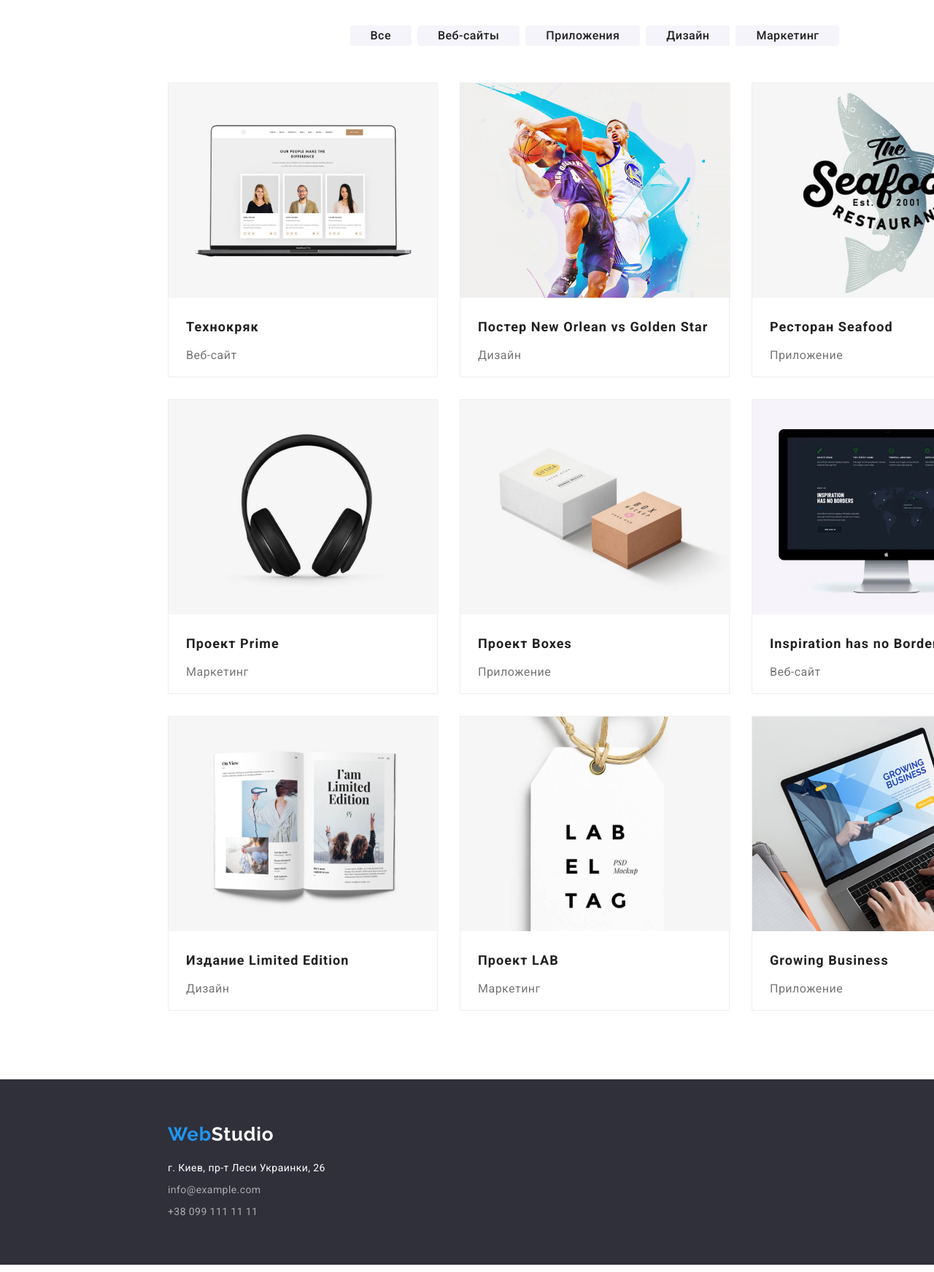
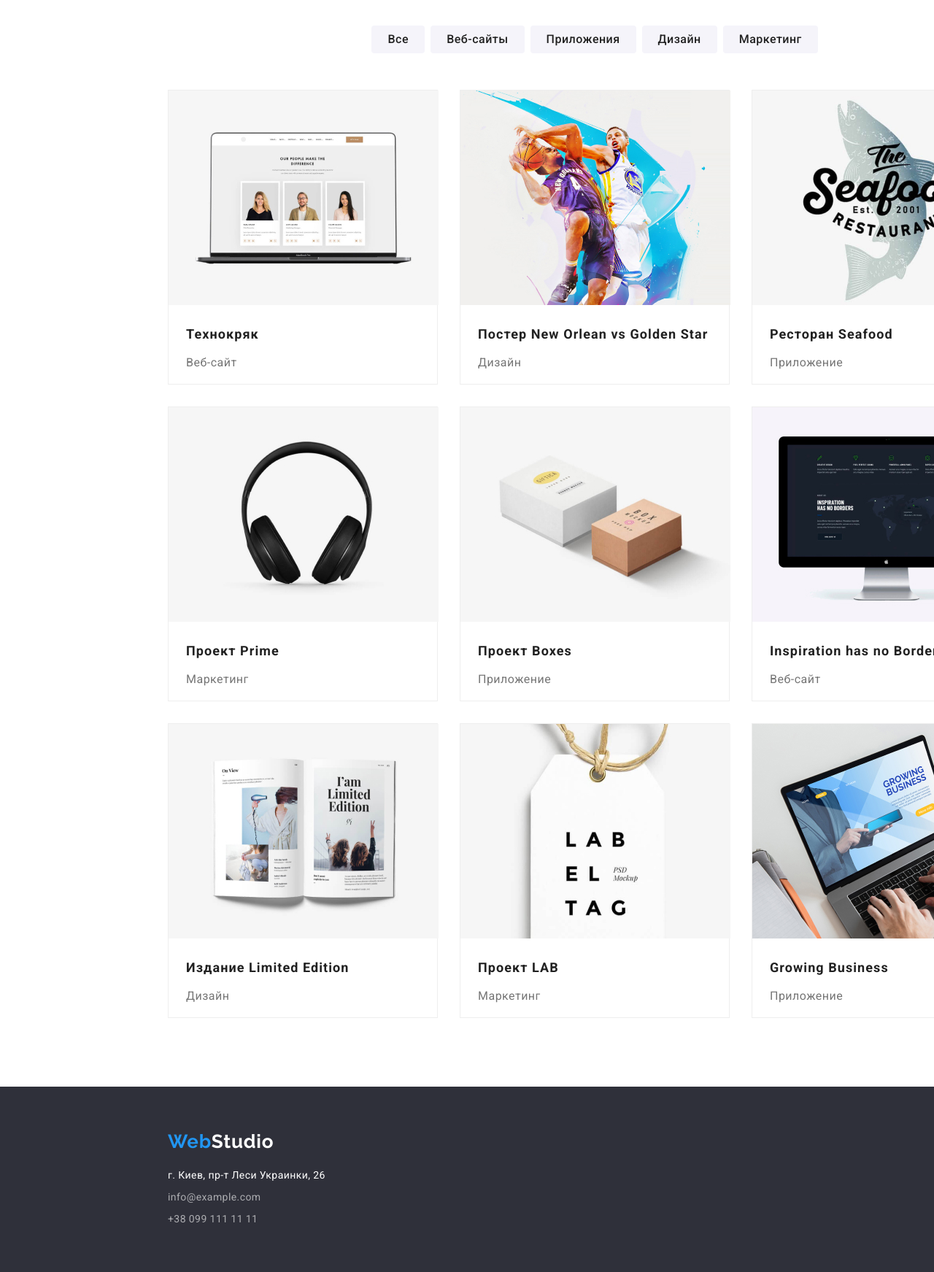
Before and after one commit to olegilchuk/goit-markup-hw-03, a plain HTML site: page portfolio.html in a window 1280 px wide. Shown: the part 140-1883 px from the top of the page at 73% size. Drawn offline with nearby package versions, Linux system fonts and the light colour scheme.

Commit message:
goit-markup-hw-03

```diff
--- a/css/style-html.css
+++ b/css/style-html.css
@@ -148,11 +148,15 @@ body {
 
 /* _______________HERO_______________ */
 
+.hero-section{
+    background: #2F303A;
+}
+
 .hero-section .container{
     display: flex;
     flex-direction: column;
     align-items: center;
-    background: #2F303A;
+
 }
 
 .hero-section-text{
@@ -202,7 +206,7 @@ body {
 .list-description{
     display: flex ;
     align-items: center;
-    margin: var(--section-mt-mb) var(--section-ml-mr) var(--section-mt-mb) var(--section-ml-mr);
+    padding: var(--section-mt-mb) var(--section-ml-mr) var(--section-mt-mb) var(--section-ml-mr);
 }
 
 .list-description-title:not(:last-child){
@@ -244,7 +248,7 @@ body {
 .uswork-list{
     display: flex ;
     align-items: center;
-    margin: 50px var(--section-ml-mr) var(--section-mt-mb) var(--section-ml-mr);
+    padding: 50px var(--section-ml-mr) var(--section-mt-mb) var(--section-ml-mr);
 
 }
 
@@ -256,8 +260,12 @@ body {
 
 /* _______________us team_______________ */
 
+.usteam{
+    background: var(--background-color);
+}
+
 .usteam .container {
-    background: var(--background-color);
+
     padding: var(--section-mt-mb) var(--section-ml-mr) var(--section-mt-mb) 230px;
 
 }
@@ -316,7 +324,7 @@ body {
 
 /* _______________footer_______________ */
 
-.footer .container {
+.footer{
     background: #2F303A;
 }
 
--- a/css/style-portfolio.css
+++ b/css/style-portfolio.css
@@ -67,7 +67,7 @@ body {
     overflow: hidden;
   }
 
-  .container{
+.container{
     width: 1630px;
     margin: 0 auto;
     padding-left: 15px;
@@ -75,10 +75,15 @@ body {
 }
 /* _______________header_______________ */
 
-.header .container{
+.header{
+    border-bottom: 1px solid #ECECEC;
+
+}
+
+ .container{
     display: flex;
     align-items: center;
-    border-bottom: 1px solid #ECECEC;
+
 }
 
 .nav{
@@ -178,17 +183,14 @@ body {
 
 }
 
-.btn-texst{
-    min-width: 73px;
-    padding: 6px 22px;
-}
-
 .price-button-list:not(:last-child){
     margin-right: 8px;
 }
 
 .button-list{
     font-family: var(--main-font);
+    min-width: 73px;
+    padding: 6px 22px;
     cursor: pointer;
     font-weight: 500;
     font-size: 16px;
@@ -210,7 +212,7 @@ body {
 
 }
 .container-price-img{
-    margin: 0 var(--section-ml-mr) var(--section-mt-mb) var(--section-ml-mr);
+    padding: 0 var(--section-ml-mr) var(--section-mt-mb) var(--section-ml-mr);
 }
 
 .price-img-list{
@@ -246,7 +248,7 @@ body {
 
 /* _______________footer_______________ */
 
-.footer .container {
+.footer{
     background: #2F303A;
 }
 
```
